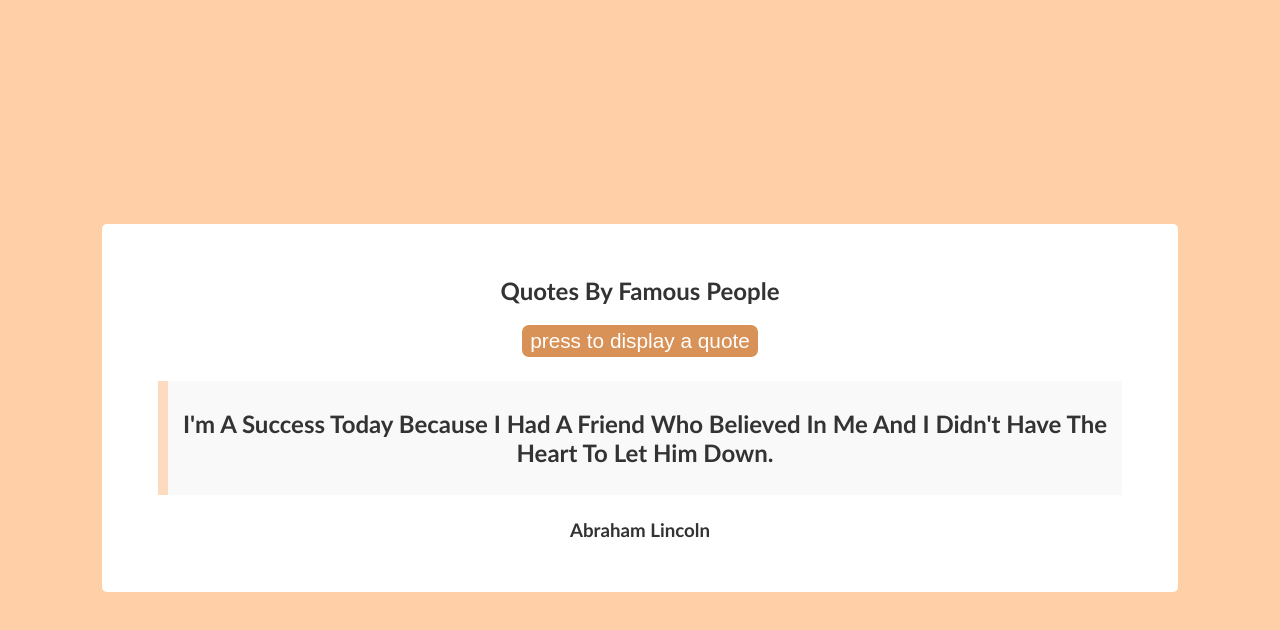
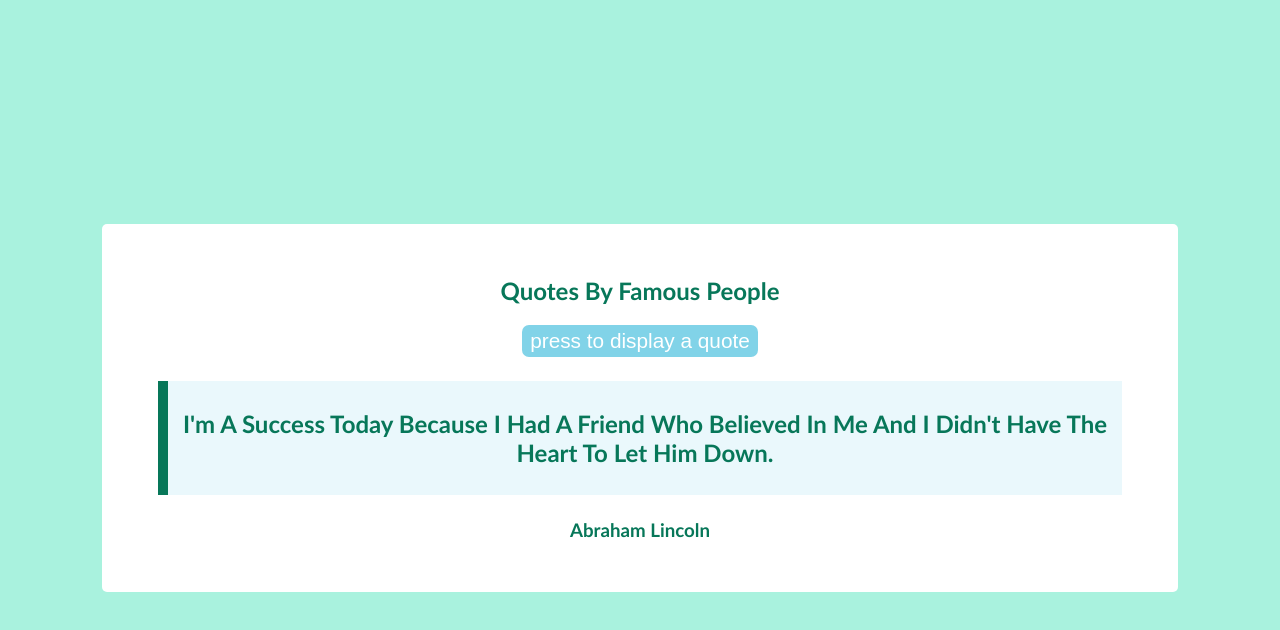
Before and after one commit to karenbstewart/Basic_JS_projects, a plain HTML site: page Btn_quote_generator/index.html in a window 1280 px wide. Both pictures are taken after a click on the button "press to display a quote". Drawn offline with Linux system fonts and the light colour scheme.

```diff
--- a/Btn_change_bground-hex_num_color/main.css
+++ b/Btn_change_bground-hex_num_color/main.css
@@ -19,9 +19,9 @@
 
 .hexBtn{
 	padding: 0.25rem, 0.5rem;
-	border: 3px solid #f15025;
+	border: 3px solid #eaf8fc;
 	border-radius: 7px;
-	color:#f15025;
+	color:#eaf8fc;
 	background: rgba(0,0,0,0.6);
 	font-size: 1.6rem;
 	text-transform: uppercase;
--- a/Btn_quote_generator/main.css
+++ b/Btn_quote_generator/main.css
@@ -3,11 +3,15 @@
 	display: flex;
 	justify-content: center;
 	align-items: center;
-	background:#ffd0a8;
-	color: #333;
+	background:#a9f2de;
+	color: #077759;
 	font-family:'calibri', san-serif;
 	font-weight:400;
 	text-transform: capitalize;
+}
+
+button{
+	border:none;
 }
 
 .container{
@@ -19,22 +23,37 @@
 }
 
 #quoteBtn{
-	border:none;
+	border: none;
 	color: #fff;
-	background: #d89156;
+	background: #81d3e8;
 	font-size: 1.3rem;
 	padding: 0.25rem 0.5rem;
 	border-radius: 7px;
-	curser: pointer;
+	cursor: pointer;
 }
 
 #quoteBtn:hover{
-	color:#ffd000;
+	color:#077759;
+	border:none;
+}
+
+#quoteBtn:active{
+	border-color: #52adc4;
+	border-style: solid;
+	border-width: 2px 0px 0px 2px;
+}
+
+#quoteBtn:focus{
+	outline: 0;
+ /*
+    box-shadow: none;
+	*/
+
 }
 
 blockquote{
-	background: #f9f9f9;
-	border-left:10px solid #fcdbbf;
+	background: #eaf8fc;
+	border-left:10px solid #077759;
 	margin: 1.5rem;
 	padding: 0.5rem;
 }
```
Also changed, not shown: Btn_change_bground-hex_num_color/index.html (+1 -1 lines).
